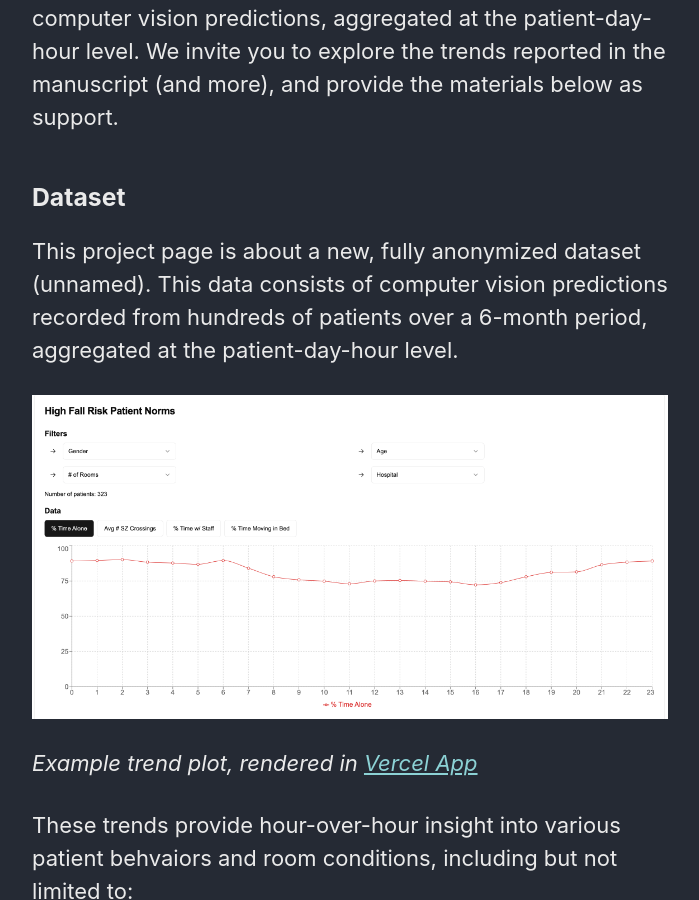
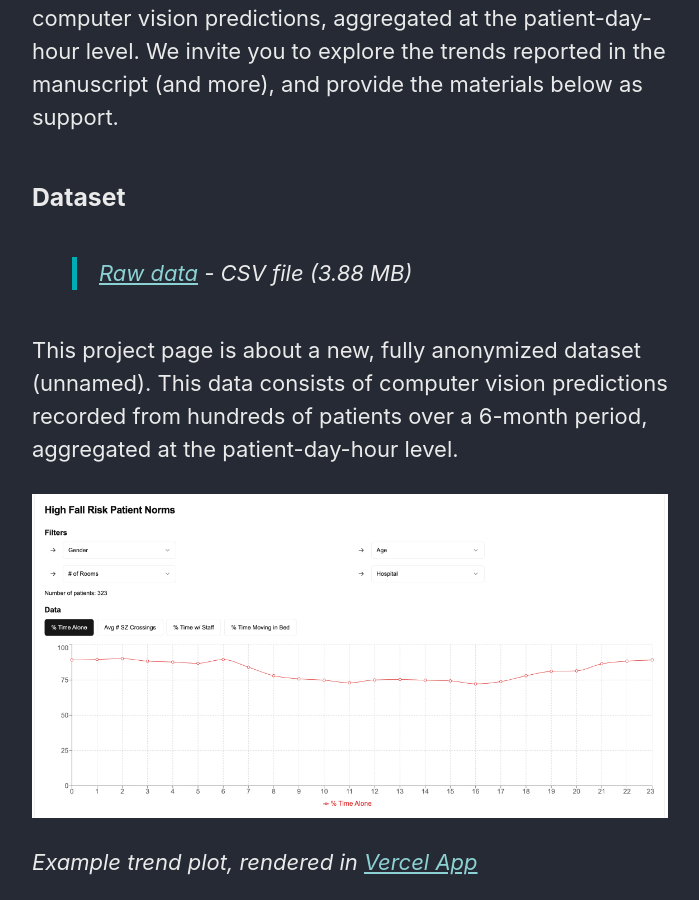
Before and after one commit to lookdeep/ai-norms-2024, a Jekyll site: the page built from index.md, in a window 1280 px wide and 900 px high, scrolled down 1195 px. Shown: the whole window, without its empty margins (290-989 px from the left). Built offline with Jekyll 4.4.1, drawn with Linux system fonts in a browser that asks for light colours; cached includes are drawn as plain includes; some of the changed lines change nothing that is shown.

Commit message:
chg: update layout and links to data

```diff
--- a/index.md
+++ b/index.md
@@ -21,6 +21,8 @@
 We invite you to explore the trends reported in the manuscript (and more), and provide the materials below as support.
 
 ### Dataset
+> [Raw data](https://raw.githubusercontent.com/lookdeep/ai-norms-2024/refs/heads/main/data/data_by_patient_hour_scrubbed.csv) - CSV file (3.88 MB)
+
 
 This project page is about a new, fully anonymized dataset (unnamed).
 This data consists of computer vision predictions recorded from hundreds of patients over a 6-month period, aggregated at the patient-day-hour level.
@@ -64,7 +66,7 @@
 - computer vision predictions come from Models v4 and v5 -> see manuscript for evaluation
 
 ## Resources
-* [direct link to data](https://github.com/lookdeep/ai-norms-2024/blob/main/data/data_by_patient_hour_scrubbed.csv) - CSV file (3.88 MB)
+* [direct link to data](https://raw.githubusercontent.com/lookdeep/ai-norms-2024/refs/heads/main/data/data_by_patient_hour_scrubbed.csv) - CSV file (3.88 MB)
 * [arXiv pre-print](https://arxiv.org/abs/2412.13152)
 * [code repository](https://github.com/lookdeep/ai-norms-2024) - use `main` branch
 * [LookDeep Health website](https://lookdeep.health/technology/)
```
